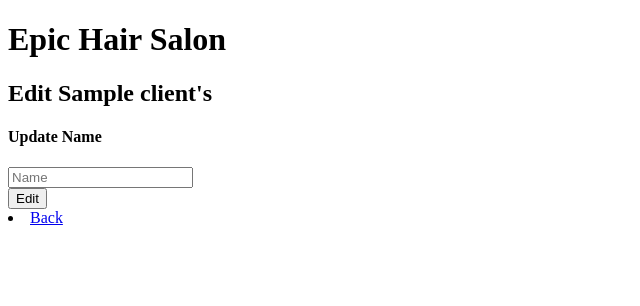
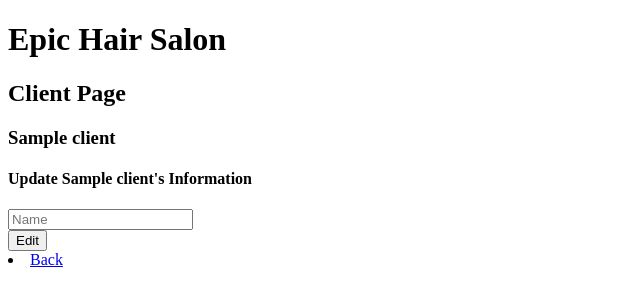
Before and after one commit to spburden/hair-salon-php-sql, a PHP site: template views/client_edit.html.twig in a window 1280 px wide. Shown: the top 306 px of the page, without its empty margins (0-640 px from the left). Run offline with PHP 8.4, Linux system fonts and the light colour scheme; the template is opened without the code that fills it: most values are stand-ins (such as "Sample title", 1, 10 or a date in 2020); some libraries are stand-ins or nearby versions.

Commit message:
add information and update page with PATH METHOD for clients with silex routing

```diff
--- a/views/client_edit.html.twig
+++ b/views/client_edit.html.twig
@@ -3,9 +3,11 @@
     <body>
         <div class="container">
             <h1>Epic Hair Salon</h1>
-                <h2>Edit {{ client.getName }}'s</h2>
+            <h2>Client Page</h2>
+            <h3>{{ client.getName }}</h3>
+            <h4>Update {{ client.getName }}'s Information</h4>
             <form class="form-inline" action="/client/{{ client.getId }}/edit" method="post">
-                <h4>Update Name</h4>
+                <input name="_method" type="hidden" value="patch">
                 <div class="form-group">
                     <input class="form-control" type="text" name="client_name" placeholder="Name" required>
                 </div>
--- a/views/stylist_edit.html.twig
+++ b/views/stylist_edit.html.twig
@@ -3,9 +3,9 @@
     <body>
         <div class="container">
             <h1>Epic Hair Salon</h1>
-                <h2>Edit {{ stylist.getName }}'s</h2>
+            <h2>Stylist Update Page</h2>
+            <h2>Edit {{ stylist.getName }}'s Information</h2>
             <form class="form-inline" action="/stylist/{{ stylist.getId }}/edit" method="post">
-                <h4>Update Name</h4>
                 <div class="form-group">
                     <input class="form-control" type="text" name="stylist_name" placeholder="Name" required>
                 </div>
```
Also changed, not shown: app/app.php (+12 -7 lines).
